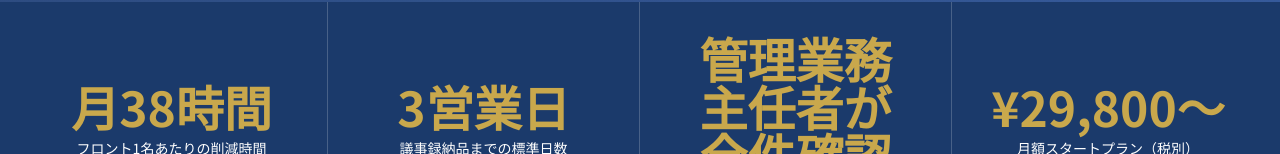
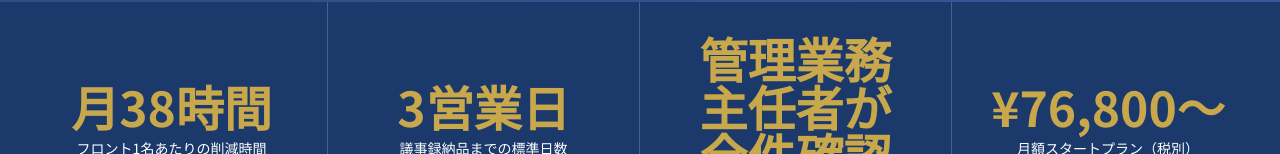
Before and after one commit to TomoakiFukuda/mansion-bpo-lp, a Next.js app: page / in a window 1280 px wide. Shown: the part 798-952 px from the top of the page. Built offline with nearby package versions, Linux system fonts and the light colour scheme.

Commit message:
ImpactBar価格修正

```diff
--- a/src/components/ImpactBar.tsx
+++ b/src/components/ImpactBar.tsx
@@ -66,7 +66,7 @@ export function ImpactBar() {
             <div className="text-gray-400 text-xs">合格率約12%の国家資格</div>
           </div>
           <CountUpItem
-            target={29800}
+            target={76800}
             prefix="¥"
             suffix="〜"
             label="月額スタートプラン（税別）"
```
